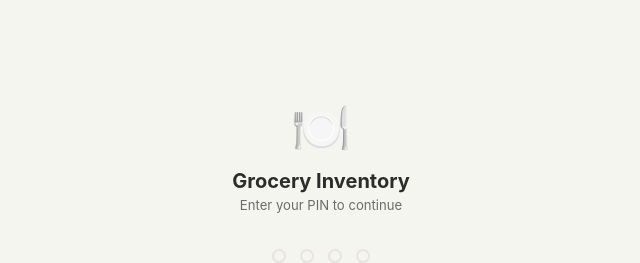
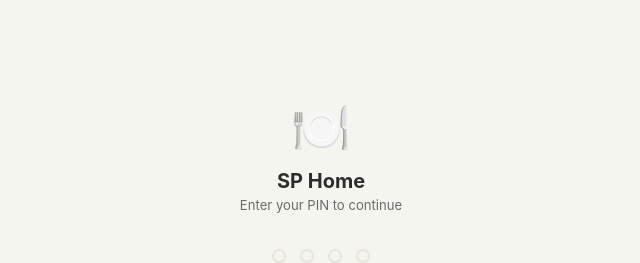
Before and after one commit to pratikb2005/Kitchen-Inventory, a plain HTML site: page index.html in a window 1280 px wide. Shown: the top 263 px of the page, without its empty margins (319-959 px from the left). Drawn offline with Linux system fonts and the light colour scheme.

Commit message:
Add files via upload

```diff
--- a/index.html
+++ b/index.html
@@ -3,13 +3,13 @@
 <head>
   <meta charset="UTF-8"/>
   <meta name="viewport" content="width=device-width, initial-scale=1.0, maximum-scale=1.0"/>
-  <title>Grocery Inventory</title>
+  <title>SP Home</title>
   <link rel="manifest" href="manifest.json"/>
   <meta name="theme-color" content="#3d7a5a"/>
   <meta name="mobile-web-app-capable" content="yes"/>
   <meta name="apple-mobile-web-app-capable" content="yes"/>
   <meta name="apple-mobile-web-app-status-bar-style" content="default"/>
-  <meta name="apple-mobile-web-app-title" content="Grocery"/>
+  <meta name="apple-mobile-web-app-title" content="SP Home"/>
   <link rel="apple-touch-icon" href="icon.svg"/>
   <style>
     :root {
@@ -388,7 +388,7 @@
 <!-- ── PIN LOCK SCREEN ── -->
 <div id="pin-screen">
   <div class="pin-logo">🍽️</div>
-  <div class="pin-title">Grocery Inventory</div>
+  <div class="pin-title">SP Home</div>
   <div class="pin-subtitle">Enter your PIN to continue</div>
   <div class="pin-dots" id="pin-dots">
     <div class="pin-dot" id="pd0"></div>
@@ -439,7 +439,7 @@
 <header>
   <div class="header-left">
     <span style="font-size:1.4rem">🍽️</span>
-    <h1>Grocery Inventory</h1>
+    <h1>SP Home</h1>
   </div>
   <div style="display:flex;align-items:center;gap:6px">
     <div class="sync-dot" id="sync-dot"></div>
```
Also changed, not shown: icon.svg, manifest.json.
